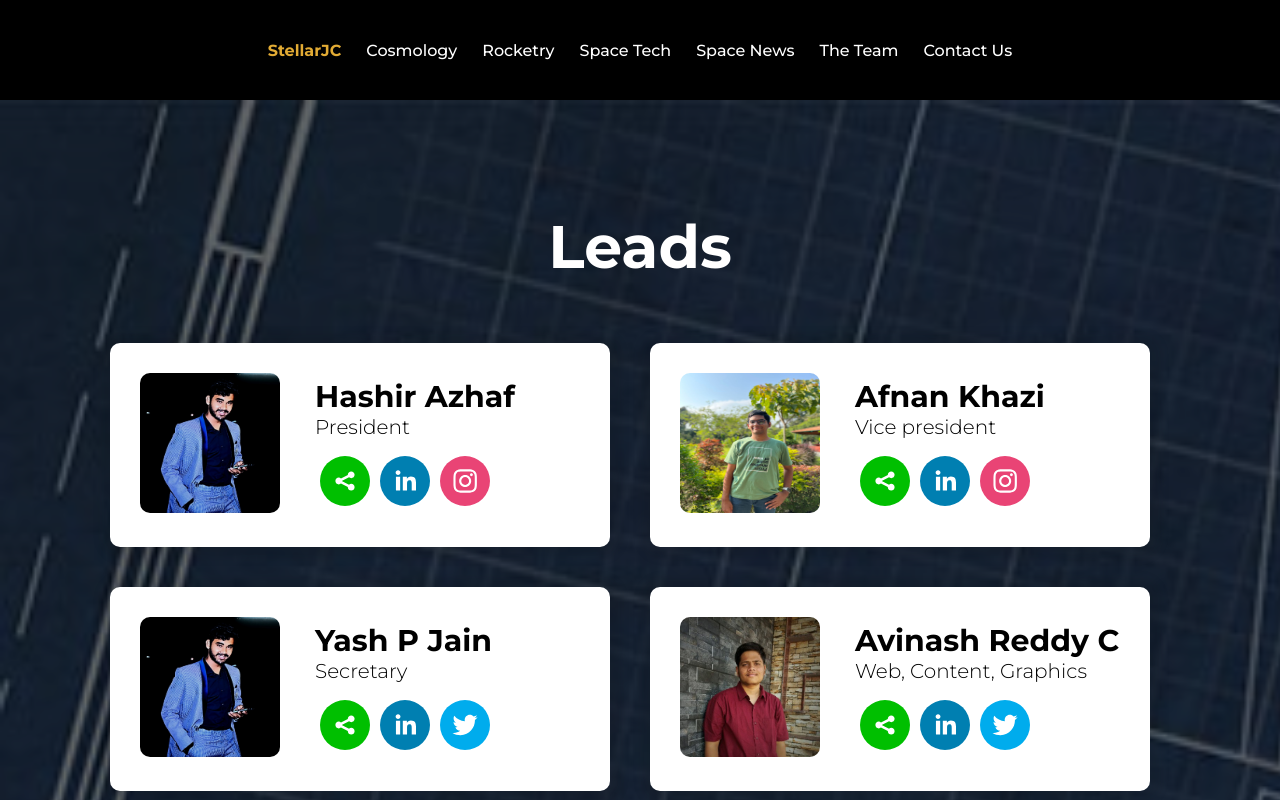
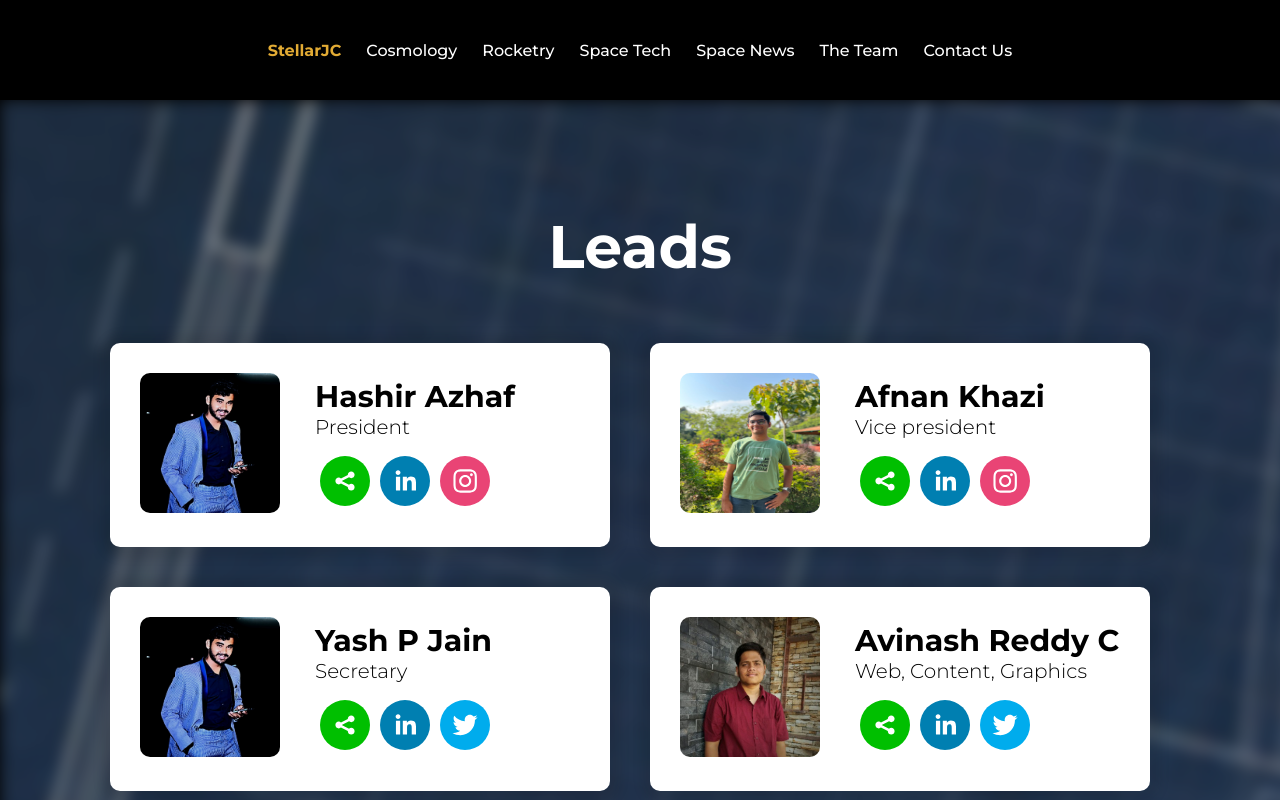
Before and after one commit to stellarjc/Website-React-Code, a React (Create React App) app: page /tem in a window 1280 px wide. Shown: the top 800 px of the page. Built offline with nearby package versions, Linux system fonts and the light colour scheme.

Commit message:
small changes -avinash

```diff
--- a/src/css/Navbar.css
+++ b/src/css/Navbar.css
@@ -84,7 +84,7 @@
         background:rgb(22, 22, 22);
         position:sticky;
         top: 0px;
-        z-index:0;
+        z-index:2;
     }
     .menu{
         display: none;
--- a/src/css/team.css
+++ b/src/css/team.css
@@ -5,7 +5,9 @@
     position: absolute;
     z-index: -4;
     height: inherit;
-    opacity: 40%;
+    opacity: 60%;
+  -webkit-filter: blur(8px);
+  filter: blur(8px);
 }
 .team{
     /* background-image:url("../../public/teamimg.jpg"); */
--- a/src/index.css
+++ b/src/index.css
@@ -21,6 +21,9 @@ code {
   font-family: source-code-pro, Menlo, Monaco, Consolas, 'Courier New',
     monospace;
 }
+a{
+  text-decoration: none;
+}
 
 /* mobile section */
 @media only screen and (max-device-width: 480px){
```
